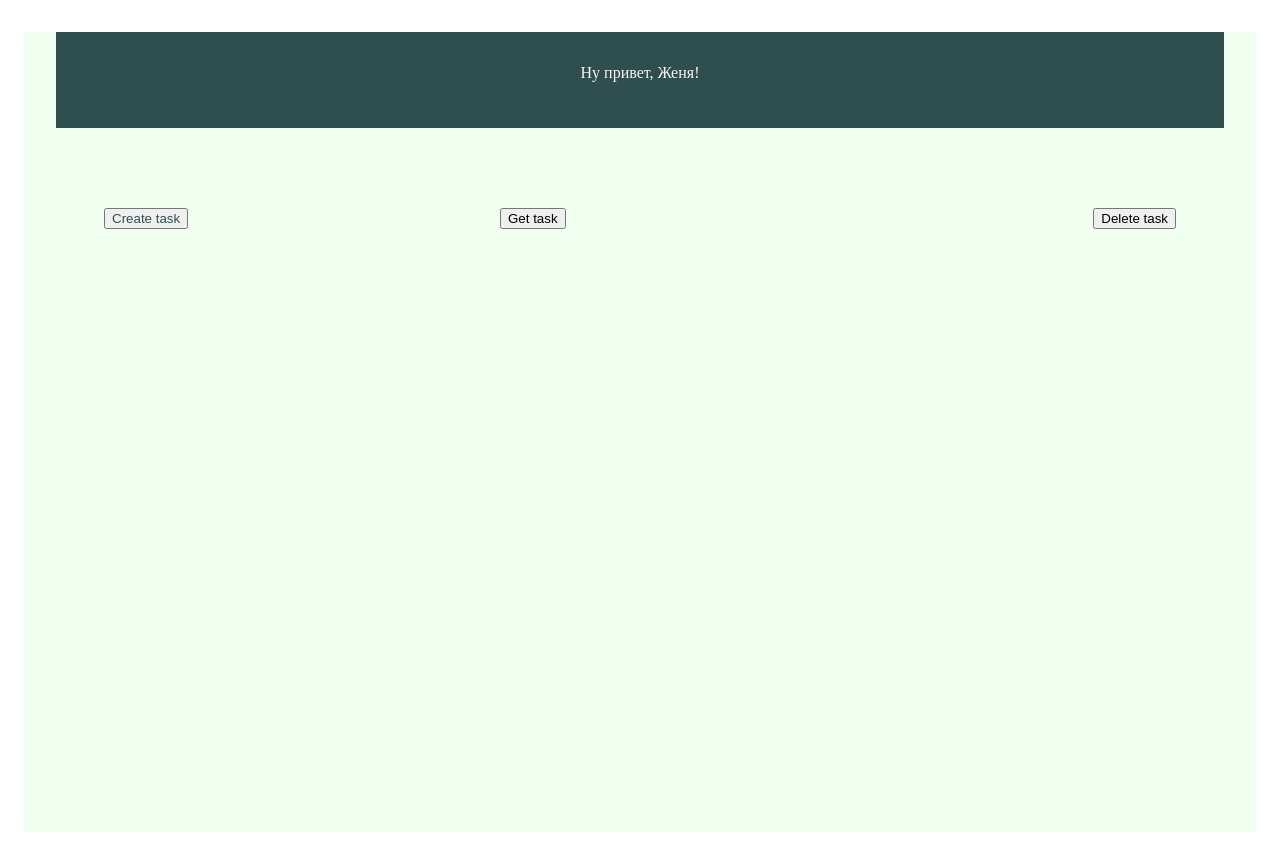
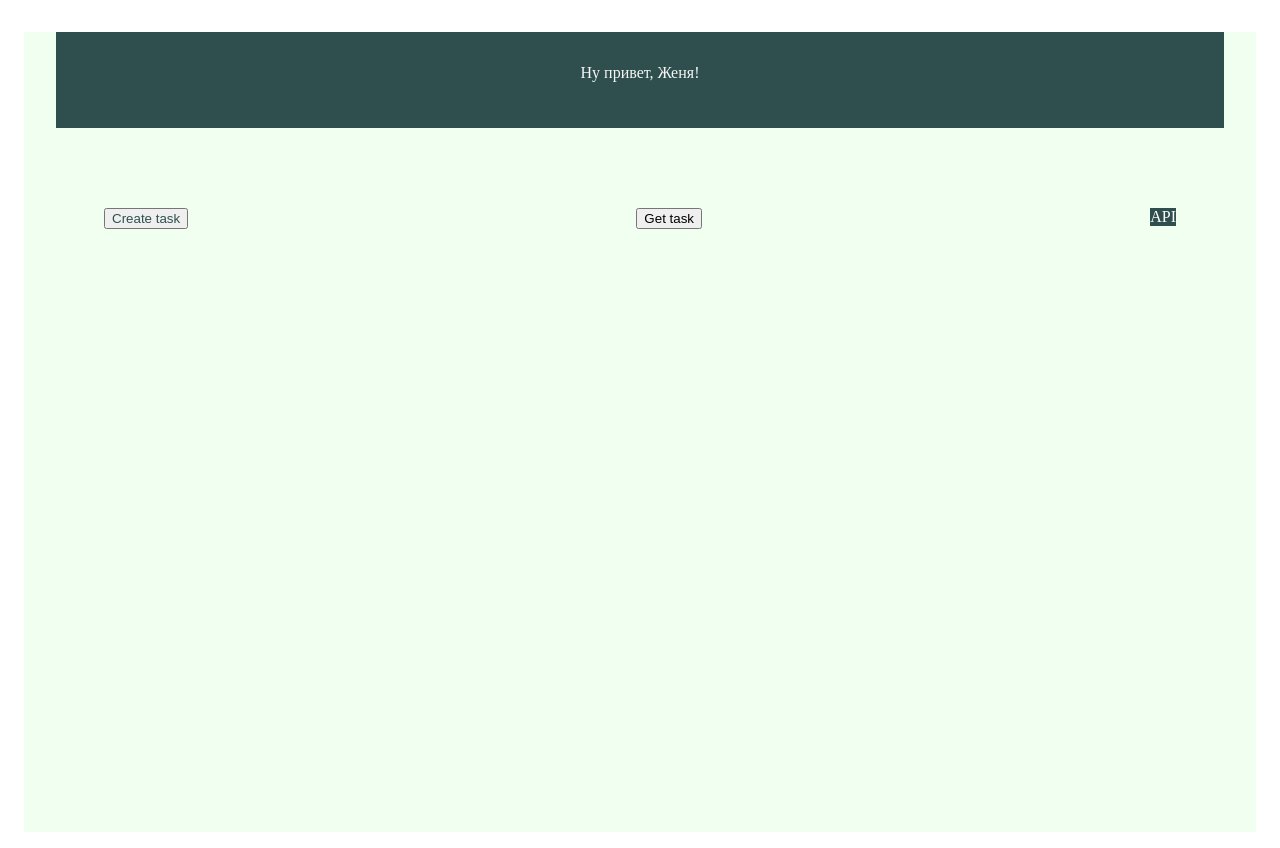
Before and after one commit to Katheryna-Knyzhenko/apishka, a React (Create React App) app: page / in a window 1280 px wide. Built offline with nearby package versions, Linux system fonts and the light colour scheme.

Commit message:
APItitleSpan

```diff
--- a/src/App.css
+++ b/src/App.css
@@ -17,7 +17,7 @@
     display: flex;
     justify-content: space-between;
 }
-.divWithButtonCreateTask , .divWithButtonGetTask , .divWithButtonDeleteTask  {
+.divWithButtonCreateTask , .divWithButtonGetTask,  #getTaskDiv  {
     margin: 3em;
     display: flex;
     flex-wrap: wrap;
@@ -26,3 +26,9 @@
 .createTask {
     color: darkslategray;
 }
+.apiTitle {
+    justify-content: center;
+    display: flex;
+    background-color: darkslategray;
+    color: white;
+}
--- a/src/App.js
+++ b/src/App.js
@@ -12,8 +12,6 @@ class ApishkaMainCode extends Component {
     };
     this.createNewTask = this.createNewTask.bind(this);
     this.getNewTask = this.getNewTask.bind(this);
-    this.deleteTaskButton = this.deleteTaskButton.bind(this);
-    // this.testButton = this.testButton.bind(this);
   }
 
   createNewTask = () => {
@@ -70,10 +68,8 @@ class ApishkaMainCode extends Component {
               <div className='divWithButtonGetTask'>
               <button className='getTask' onClick={this.getNewTask}>Get task</button>
             </div>
-                <div id = 'getTaskDiv'></div>
-              <div className='divWithButtonDeleteTask'>
-                <button className='deleteTask' onClick={this.deleteTaskButton}>Delete task</button>
-              </div>
+                <div id = 'getTaskDiv'>
+                    <span className='apiTitle'>API</span></div>
             </div>
           </div>
 
```
